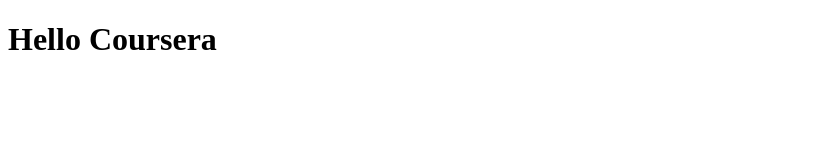
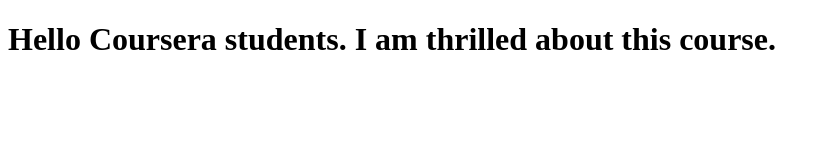
Before and after one commit to giannaras77/coursera-test, a plain HTML site: page index.html in a window 1280 px wide. Shown: the whole page, without its empty margins (0-830 px from the left). Drawn offline with Linux system fonts and the light colour scheme.

Commit message:
Next version of web file.

```diff
--- a/index.html
+++ b/index.html
@@ -4,6 +4,6 @@
 <title>Hello Coursera</title>
 </head>
 <body>
-<h1>Hello Coursera</h1>
+<h1>Hello Coursera students. I am thrilled about this course.</h1>
 </body>
 </html>
```
